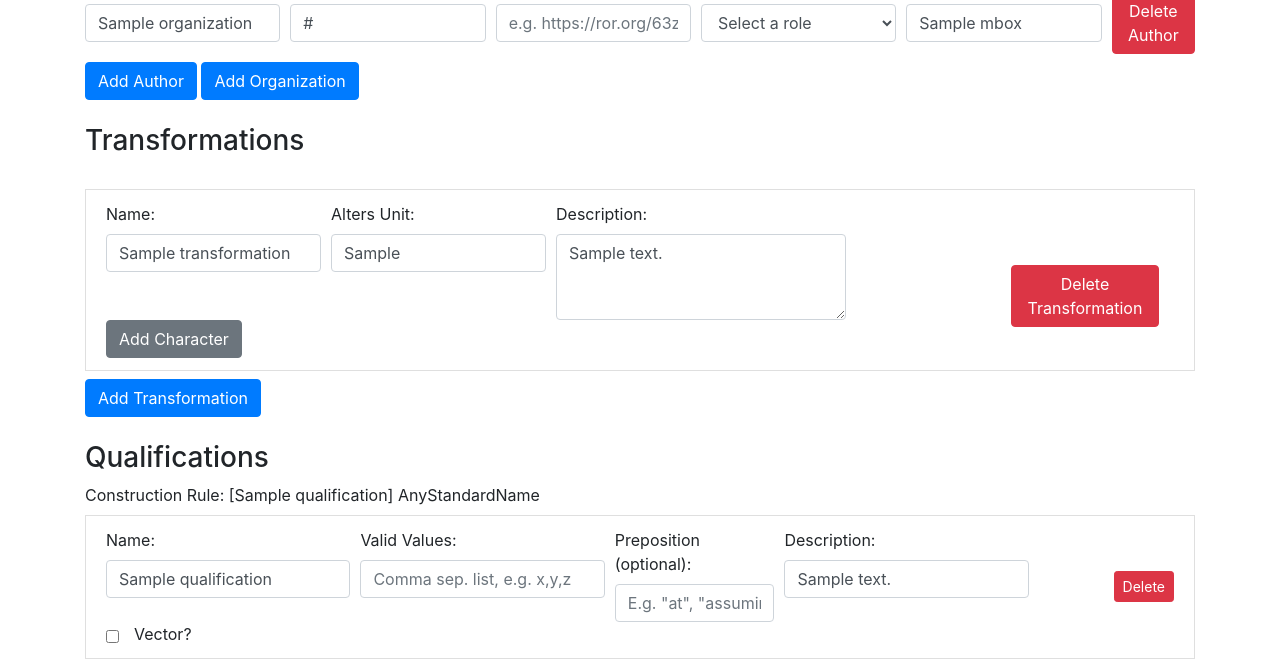
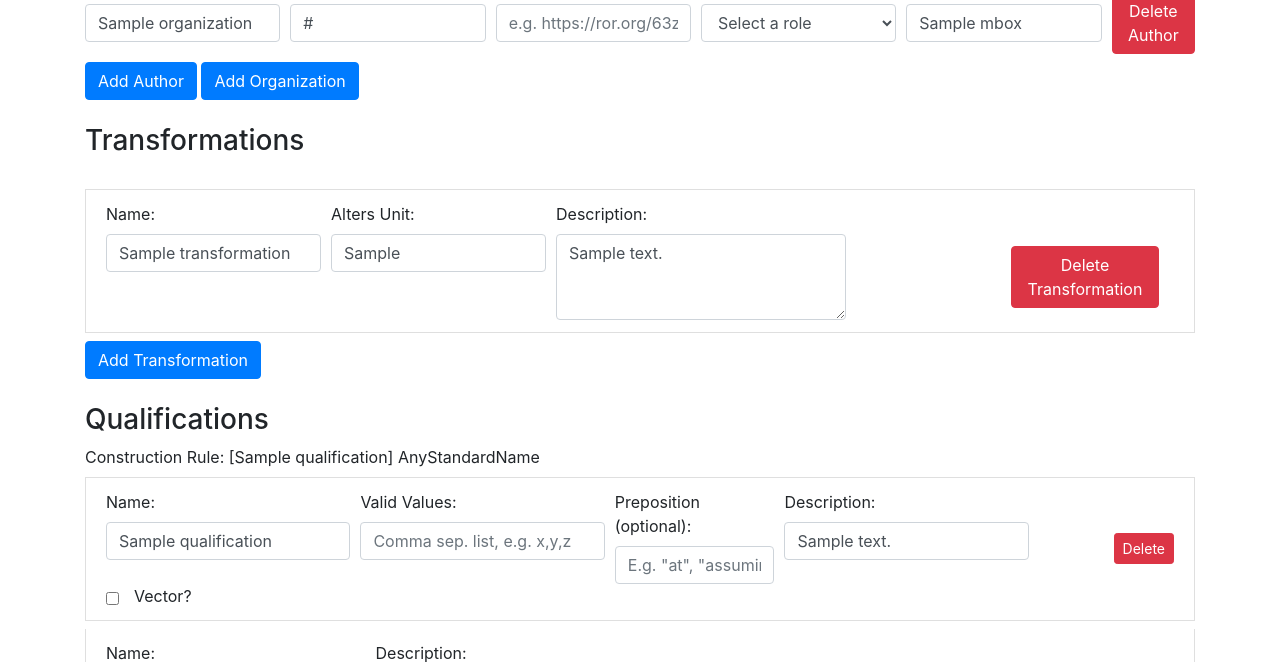
Before and after one commit to matthiasprobst/ssnolib, a Flask app: template ssnolib/ui/templates/form.html in a window 1280 px wide. Shown: the part 711-1373 px from the top of the page. Run offline with Flask 3, Linux system fonts and the light colour scheme; the template is opened without the code that fills it: most values are stand-ins (such as "Sample title", 1, 10 or a date in 2020); parts of the project's set-up code (start-up, migrations or seed data) failed here and were passed over; some libraries are stand-ins or nearby versions.

Commit message:
bugfixes

```diff
--- a/ssnolib/ui/static/main.js
+++ b/ssnolib/ui/static/main.js
@@ -89,7 +89,7 @@ function addTransformation() {
     inputName.classList.add('form-control');
     inputName.name = 'transformation_name[]';
     inputName.required = true;
-    inputName.oninput = function() { onTransformationNameChange(inputName.id, counter); };
+    inputName.oninput = function() { onTransformationNameChange(inputName.id, containerIndex); };
     colMd3Name.appendChild(labelName);
     colMd3Name.appendChild(inputName);
 
@@ -124,16 +124,14 @@ function addTransformation() {
     formRow.appendChild(colMd3AltersUnit);
     formRow.appendChild(colMd4Description);
 
-    const uniqueId = generateUniqueId('characters-container');
+    const containerID = generateUniqueId('characters-container');
+    const containerIndex = counter
 
-    const addButton = document.createElement('button');
-    addButton.type = 'button';
-    addButton.classList.add('btn', 'btn-secondary');
-    addButton.textContent = 'Add Character';
-    addButton.onclick = function() { addCharacter(uniqueId); };
+    const charactersContainerDiv = document.createElement('div');
+    charactersContainerDiv.id = containerID;
 
     innerDiv.appendChild(formRow);
-    innerDiv.appendChild(addButton);
+    innerDiv.appendChild(charactersContainerDiv);
 
     const colMd2Delete = document.createElement('div');
     colMd2Delete.classList.add('col-md-2', 'text-right', 'mt-2');
@@ -159,12 +157,12 @@ function addCharacter(containerId){
 
     newCharacterDiv.innerHTML = `
     <div class="col-md-1">
-        <label>Character:</label>
+        <label>Char:</label>
         <input type="text" class="form-control" name="transformation_character_character[]" required
                value="">
     </div>
     <div class="col-md-4">
-        <label>associatedWith:</label>
+        <label>associated with:</label>
         <select class="form-control qualification-dropdown" id="associatedWithDropdown" name="transformation_character_associatedWith[]">
             <option value="">Select an association</option>
             <option value="AnyStandardName" {% if character.associatedWith=='https://matthiasprobst.github.io/ssno#AnyStandardName' %}selected{% endif %}>Any Standard Name</option>
@@ -438,7 +436,8 @@ function onTransformationNameChange(parentElement, idx){
             // Add the character input fields
             const characterContainer = document.getElementById(`characters-container-${idx}`);
 
-            console.log(`Adding ${characterRowID}`);
+
+            console.log(`Adding ${characterRowID} to ${characterContainer.id}`);
             const newCharacterDiv = document.createElement('div');
             newCharacterDiv.classList.add('form-row');
             newCharacterDiv.id = characterRowID;
@@ -446,7 +445,7 @@ function onTransformationNameChange(parentElement, idx){
             const colmd1Div = document.createElement('div');
             colmd1Div.classList.add('col-md-1');
             const label = document.createElement('label');
-            label.textContent = 'Character:';
+            label.textContent = 'Char:';
             const input = document.createElement('input');
             input.type = 'text';
             input.id = `transformation_character_character-${idx}-${letter}`;
@@ -461,7 +460,7 @@ function onTransformationNameChange(parentElement, idx){
             const colmd4Div = document.createElement('div');
             colmd4Div.classList.add('col-md-4');
             const labelAssociatedWith = document.createElement('label');
-            labelAssociatedWith.textContent = 'associatedWith:';
+            labelAssociatedWith.textContent = 'associated with:';
             const selectAssociatedWith = document.createElement('select');
             selectAssociatedWith.classList.add('form-control', 'qualification-dropdown');
             selectAssociatedWith.id = 'associatedWithDropdown';
@@ -484,7 +483,7 @@ function onTransformationNameChange(parentElement, idx){
     for (let i = 65; i <= 90; i++) {
         const letter = String.fromCharCode(i);
         if (!capitalLetters.includes(letter)) {
-            console.log(`Checking for ${letter} in ${capitalLetters}`);
+
             const foundID = document.getElementById(`characters-row-${idx}-${letter}`);
             if (foundID) {
                 console.log(`Removing div ${foundID.id} for ${letter} because it is ${letter} not in ${capitalLetters}`);
--- a/ssnolib/ui/templates/form.html
+++ b/ssnolib/ui/templates/form.html
@@ -233,7 +233,7 @@
                     {% for character in transformation.hasCharacter %}
                         <div class="form-row" id="characters-row-{{ inner_loop.index}}-{{ character.character }}">
                             <div class="col-md-1">
-                                <label>Character:</label>
+                                <label>Char:</label>
                                 <input type="text"
                                        id="transformation_character_character-{{ inner_loop.index}}-{{ character.character }}"
                                        class="form-control"
@@ -243,7 +243,7 @@
                                        value="{{ character.character }}">
                             </div>
                             <div class="col-md-4">
-                                <label>associatedWith:</label>
+                                <label>associated with:</label>
                                 <select class="form-control qualification-dropdown" id="associatedWithDropdown" name="transformation_character_associatedWith[]">
                                     <option value="">Select an association</option>
                                     <option value="AnyStandardName" {% if character.associatedWith=='https://matthiasprobst.github.io/ssno#AnyStandardName' %}selected{% endif %}>Any Standard Name</option>
@@ -255,7 +255,6 @@
                         </div>
                     {% endfor %}
                     </div>
-                    <button type="button" class="btn btn-secondary" onclick="addCharacter()">Add Character</button>
                 </div>
                 <div class="col-md-2 text-right mt-2">
                     <button type="button" class="btn btn-danger mt-4" onclick="deleteTransformation(this)">Delete Transformation
```
